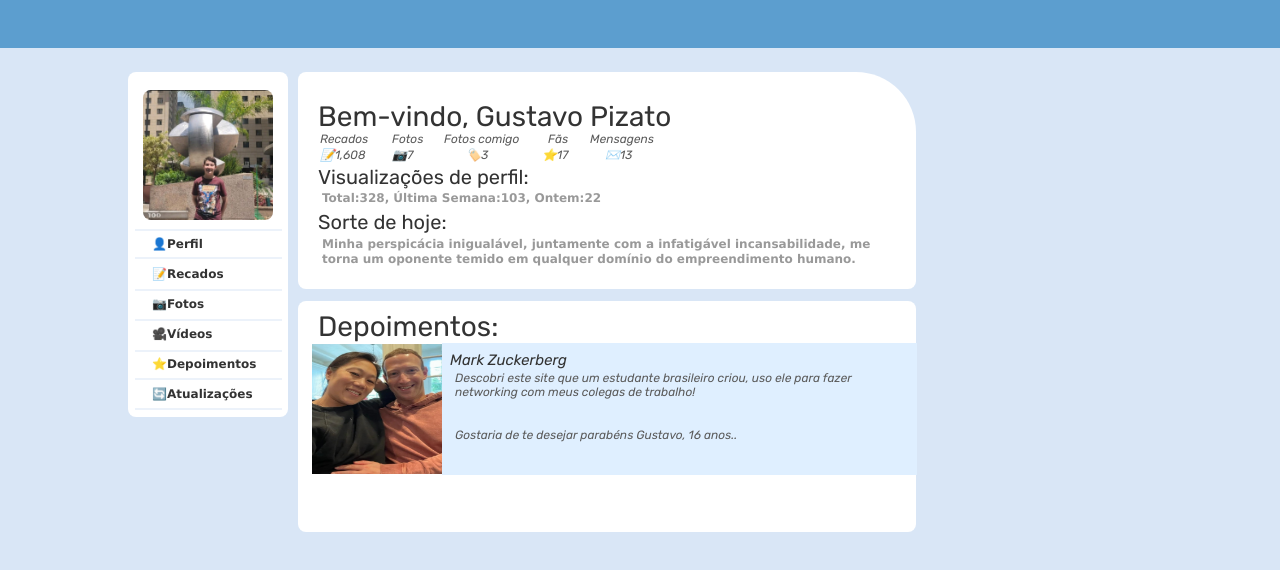
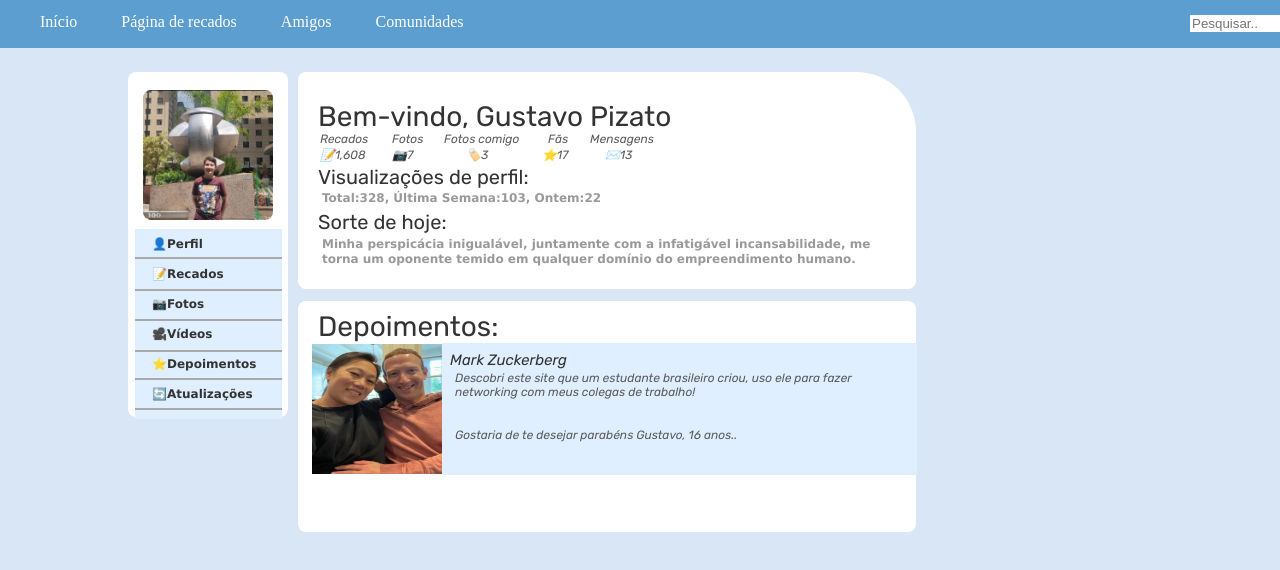
Before and after one commit to Gustavobgk/Gustavobgk.github.io, a plain HTML site: page index.html in a window 1280 px wide. Shown: the top 570 px of the page. Drawn offline with Linux system fonts and the light colour scheme.

Commit message:
Created navbar+sidebar with no color fixed

```diff
--- a/index.html
+++ b/index.html
@@ -10,7 +10,26 @@
     <meta name="viewport" content="width=device-width, initial-scale=1.0">
     <title>Orkut</title>
 </head>
-<div class="menu"></div>
+
+
+<div>
+<nav class="menu">
+<div class="manipular">
+<ul style=" display: inline;">Início</ul>
+<ul style=" display: inline;">Página de recados</ul>
+<ul style=" display: inline;">Amigos</ul>
+<ul style=" display: inline;">Comunidades</ul>
+</div>
+</nav>
+<div class="topnav">
+    <input id="pesquisa" type="text" placeholder="Pesquisar..">
+   <!--<button title="butao" id="butao" type="submit"></button>-->
+     <img src="pesquisar.png" alt="pesquisa">
+  </div>
+</div>
+
+
+
 <body>
     <div class="bv">
         <header>
@@ -18,22 +37,26 @@
             <p>Bem-vindo, Gustavo Pizato</p>
             <div class="sidemenu">
 <img src="guga.jpg" id="gusta" alt="Imagem do Gustavo" width="130" height="500">
-<hr style="width: 145px; height: 0px; border: 1px solid #ECF2FA;">
+<hr style="width: 145px; height: 0px; border: 1px solid #A9A9A9;">
 <div class="retangulo">
+    <div class="cor2"><p></p></div>
 <p3 id="linperfil">👤Perfil</p3>
-<hr id="perfill" style="width: 145px; height: 0px; border: 1px solid #ECF2FA;">
+<hr id="perfill" style="width: 145px; height: 0px; border: 1px solid #A9A9A9;">
 <p3 id="linrecado">📝Recados</p3>
-<hr id="recadoss" style="width: 145px; height: 0px; border: 1px solid #ECF2FA;">
+<hr id="recadoss" style="width: 145px; height: 0px; border: 1px solid #A9A9A9;">
 <p3 id="linfotos">📷Fotos</p3>
-<hr id="linfotoss" style="width: 145px; height: 0px; border: 1px solid #ECF2FA;">
+<hr id="linfotoss" style="width: 145px; height: 0px; border: 1px solid #A9A9A9;">
 <p3 id="linvideos">🎥Vídeos</p3>
-<hr id="linvideoss" style="width: 145px; height: 0px; border: 1px solid #ECF2FA;">
+<hr id="linvideoss" style="width: 145px; height: 0px; border: 1px solid #A9A9A9;">
 <p3 id="lindepoimentos">⭐️Depoimentos</p3>
-<hr id="lindepoimentoss" style="width: 145px; height: 0px; border: 1px solid #ECF2FA;">
+<hr id="lindepoimentoss" style="width: 145px; height: 0px; border: 1px solid #A9A9A9;">
 <p3 id="linatualizacoes">🔄Atualizações</p3>
-<hr id="linatualizacoess" style="width: 145px; height: 0px; border: 1px solid #ECF2FA;">
+<hr id="linatualizacoess" style="width: 145px; height: 0px; border: 1px solid #A9A9A9;">
+
 </div>
+
 </div>
+
             <div class="categoria">
 <p6>Recados</p6>
 <p7>📝1,608</p7>
--- a/styles.css
+++ b/styles.css
@@ -10,7 +10,67 @@ top: 0px;
 
 background: #5C9ECF;
 }
+.cor2{
+background-color:#DFEFFF;
+position: absolute;
+width: 147px;
+height: 190px;
+left: 7px;
+top: 157px;
+}
+.retangulo{
+    z-index: 1;
 
+}
+.menu{
+    display: inline;
+    color:#FFFFFF;
+    position:absolute;
+
+}
+.topnav{
+    display: flex;
+    position: absolute;
+    top: 5px;
+}
+.topnav input{
+background: white;
+flex:1;
+border:0;
+outline: none;
+
+}
+.topnav img{
+   position: absolute;
+    height: 20px;
+   width: 20px;
+   left:1296px;
+   top:8px;
+}
+#butao{
+    position: relative;
+    top:10px;
+    width: 0%;
+    height: 10px;
+    color:azure;
+    left: 1290px;
+
+
+
+}
+#pesquisa{
+    position: absolute;
+    width: 100px;
+    left: 1182px;
+    top: 10px;
+}
+.manipular{
+    position: absolute;
+    top:13px;
+
+
+
+}
 .sidemenu,.bv ,.categoria, .depoimentos{
     background-color: #FFFFFF;
 }
```
Also changed, not shown: pesquisar.png (added).
